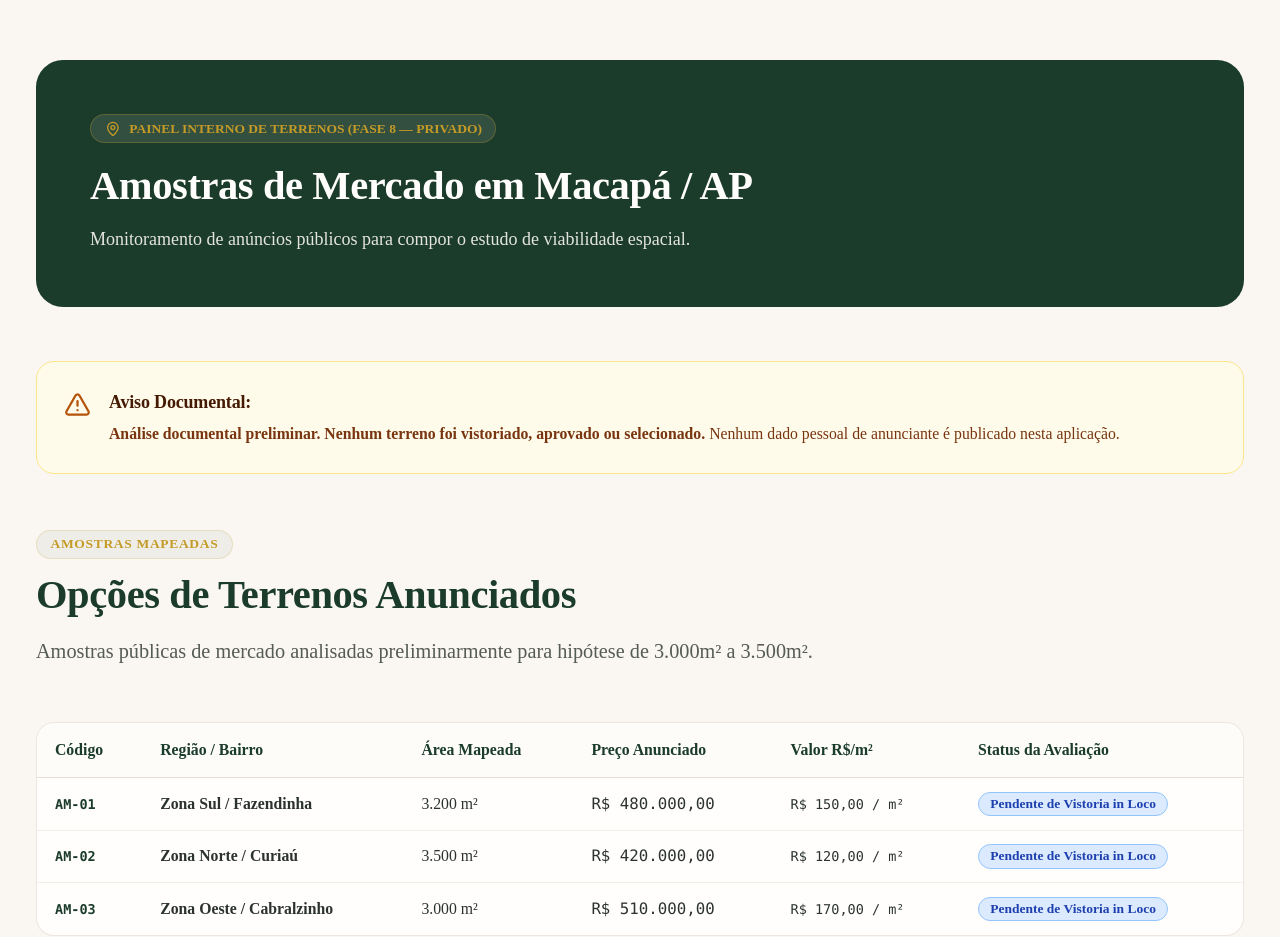
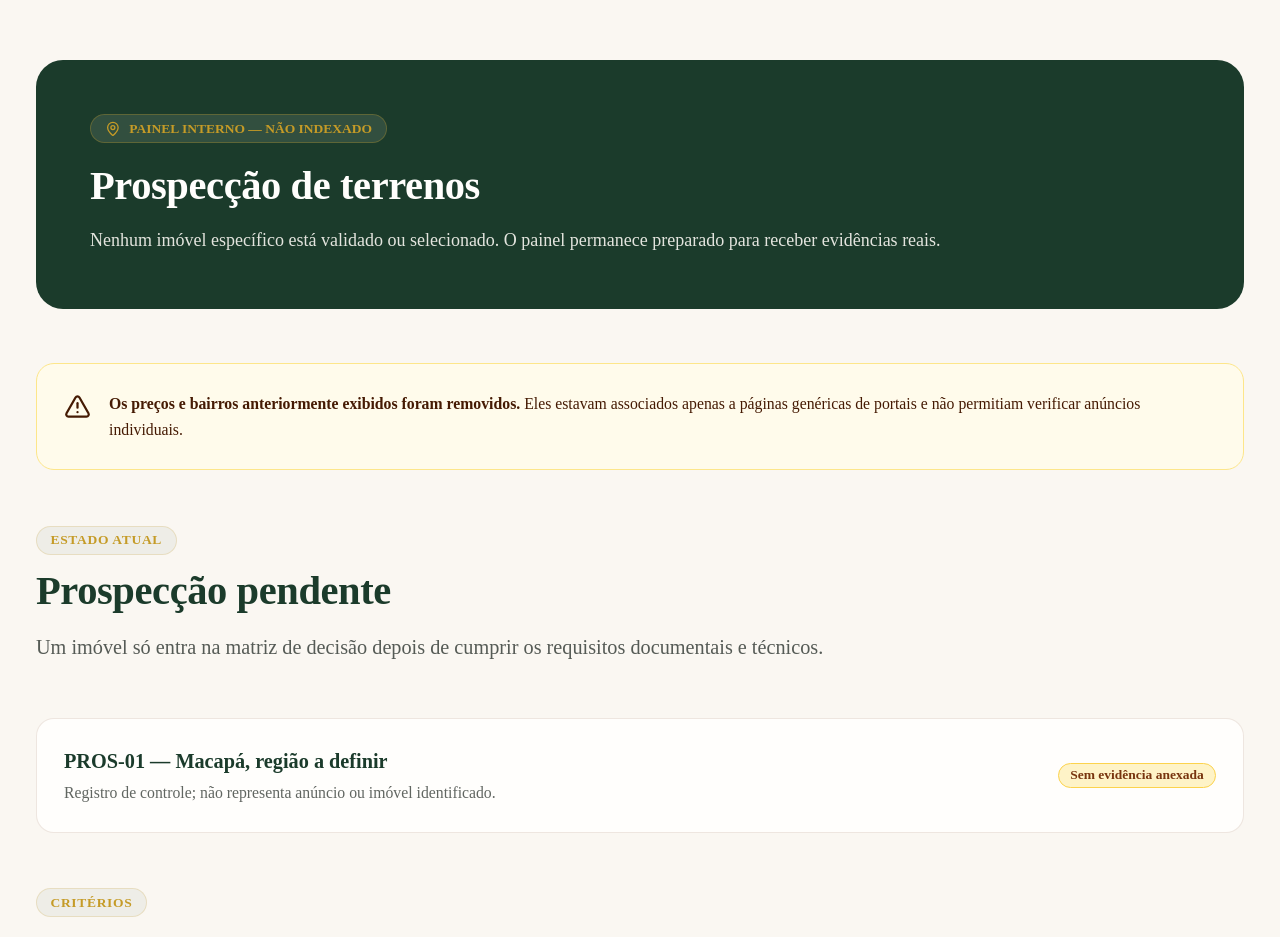
Before and after one commit to ediestudioficial-bot/INSTITUTO-VIDA-PLENA, a Next.js app: page /planejamento/terrenos in a window 1280 px wide. Shown: the part 140-1077 px from the top of the page. Built offline with nearby package versions, Linux system fonts and the light colour scheme.

Commit message:
Corrige painel interno de terrenos

```diff
--- a/src/app/planejamento/terrenos/page.tsx
+++ b/src/app/planejamento/terrenos/page.tsx
@@ -1,116 +1,62 @@
-import React from "react";
 import { Metadata } from "next";
+import { AlertTriangle, ClipboardCheck, MapPin } from "lucide-react";
 import { SectionHeading } from "@/components/SectionHeading";
 import { StatusTag } from "@/components/StatusTag";
-import { MapPin, Info, AlertTriangle, Building2, CheckCircle2 } from "lucide-react";
 
 export const metadata: Metadata = {
   title: "Painel de Prospecção de Terrenos | Privado",
-  description: "Acompanhamento interno de amostras de mercado de terrenos em Macapá/AP.",
-  robots: {
-    index: false,
-    follow: false,
-  },
+  description: "Controle interno da prospecção de terrenos para o Instituto Vida Plena.",
+  robots: { index: false, follow: false },
 };
 
+const requisitos = [
+  "URL específica ou documento do corretor, com data e captura preservada",
+  "área, preço e localização verificáveis",
+  "matrícula e certidão de ônus atualizadas",
+  "consulta de zoneamento e uso do solo",
+  "análise de drenagem, acesso, infraestrutura e restrições ambientais",
+  "vistoria assinada por profissional habilitado",
+];
+
 export default function TerrenosPage() {
-  const amostras = [
-    {
-      id: "AM-01",
-      bairro: "Zona Sul / Fazendinha",
-      area: "3.200 m²",
-      preco: "R$ 480.000,00",
-      precoM2: "R$ 150,00 / m²",
-      fonte: "Anúncio Público Comercial",
-      status: "Pendente de Vistoria in Loco",
-      risco: "Baixo a Moderado",
-    },
-    {
-      id: "AM-02",
-      bairro: "Zona Norte / Curiaú",
-      area: "3.500 m²",
-      preco: "R$ 420.000,00",
-      precoM2: "R$ 120,00 / m²",
-      fonte: "Anúncio Público Comercial",
-      status: "Pendente de Vistoria in Loco",
-      risco: "Exige Análise Ambiental",
-    },
-    {
-      id: "AM-03",
-      bairro: "Zona Oeste / Cabralzinho",
-      area: "3.000 m²",
-      preco: "R$ 510.000,00",
-      precoM2: "R$ 170,00 / m²",
-      fonte: "Anúncio Público Comercial",
-      status: "Pendente de Vistoria in Loco",
-      risco: "Baixo",
-    },
-  ];
-
   return (
     <div className="py-16 space-y-12 max-w-7xl mx-auto px-4 sm:px-6 lg:px-8">
-      {/* Banner Principal */}
       <div className="bg-brand-deep text-brand-cream rounded-3xl p-8 md:p-12 space-y-4">
         <div className="inline-flex items-center gap-2 px-3 py-1 text-xs font-bold text-brand-gold uppercase bg-brand-cream/10 rounded-full border border-brand-gold/30">
-          <MapPin className="w-3.5 h-3.5 text-brand-gold" />
-          <span>Painel Interno de Terrenos (Fase 8 — Privado)</span>
+          <MapPin className="w-3.5 h-3.5" />
+          <span>Painel interno — não indexado</span>
         </div>
-        <h1 className="text-3xl md:text-4xl font-serif font-bold text-brand-warmWhite">
-          Amostras de Mercado em Macapá / AP
-        </h1>
-        <p className="text-sm md:text-base text-brand-cream/90 font-light max-w-3xl leading-relaxed">
-          Monitoramento de anúncios públicos para compor o estudo de viabilidade espacial.
-        </p>
+        <h1 className="text-3xl md:text-4xl font-serif font-bold text-brand-warmWhite">Prospecção de terrenos</h1>
+        <p className="text-brand-cream/90 max-w-3xl">Nenhum imóvel específico está validado ou selecionado. O painel permanece preparado para receber evidências reais.</p>
       </div>
 
-      {/* Aviso Regulatório Importante */}
-      <div className="p-6 rounded-2xl bg-amber-50 border border-amber-200 text-amber-900 flex items-start gap-4">
-        <AlertTriangle className="w-6 h-6 text-amber-700 shrink-0 mt-0.5" />
-        <div className="space-y-1 text-sm leading-relaxed">
-          <h3 className="font-serif font-bold text-base text-amber-950">Aviso Documental:</h3>
-          <p>
-            <strong>Análise documental preliminar. Nenhum terreno foi vistoriado, aprovado ou selecionado.</strong> Nenhum dado pessoal de anunciante é publicado nesta aplicação.
-          </p>
-        </div>
+      <div className="p-6 rounded-2xl bg-amber-50 border border-amber-200 text-amber-950 flex items-start gap-4">
+        <AlertTriangle className="w-6 h-6 shrink-0 mt-0.5" />
+        <p className="text-sm leading-relaxed"><strong>Os preços e bairros anteriormente exibidos foram removidos.</strong> Eles estavam associados apenas a páginas genéricas de portais e não permitiam verificar anúncios individuais.</p>
       </div>
 
-      {/* Tabela de Amostras */}
-      <div className="space-y-4">
-        <SectionHeading
-          badge="Amostras Mapeadas"
-          title="Opções de Terrenos Anunciados"
-          description="Amostras públicas de mercado analisadas preliminarmente para hipótese de 3.000m² a 3.500m²."
-        />
+      <section className="space-y-6">
+        <SectionHeading badge="Estado atual" title="Prospecção pendente" description="Um imóvel só entra na matriz de decisão depois de cumprir os requisitos documentais e técnicos." />
+        <div className="rounded-2xl border border-brand-wood/15 bg-brand-warmWhite p-6 flex items-center justify-between gap-4 flex-wrap">
+          <div>
+            <p className="font-serif font-bold text-brand-deep text-lg">PROS-01 — Macapá, região a definir</p>
+            <p className="text-sm text-brand-charcoal/75 mt-1">Registro de controle; não representa anúncio ou imóvel identificado.</p>
+          </div>
+          <StatusTag status="pendente" label="Sem evidência anexada" />
+        </div>
+      </section>
 
-        <div className="overflow-x-auto bg-brand-warmWhite rounded-2xl border border-brand-wood/15">
-          <table className="w-full text-left text-sm border-collapse">
-            <thead>
-              <tr className="border-b border-brand-wood/20 text-brand-deep font-serif font-bold bg-brand-cream/40">
-                <th className="py-3.5 px-4">Código</th>
-                <th className="py-3.5 px-4">Região / Bairro</th>
-                <th className="py-3.5 px-4">Área Mapeada</th>
-                <th className="py-3.5 px-4">Preço Anunciado</th>
-                <th className="py-3.5 px-4">Valor R$/m²</th>
-                <th className="py-3.5 px-4">Status da Avaliação</th>
-              </tr>
-            </thead>
-            <tbody className="divide-y divide-brand-wood/10 text-brand-charcoal">
-              {amostras.map((item) => (
-                <tr key={item.id} className="hover:bg-brand-cream/20">
-                  <td className="py-3 px-4 font-mono text-xs text-brand-deep font-bold">{item.id}</td>
-                  <td className="py-3 px-4 font-semibold">{item.bairro}</td>
-                  <td className="py-3 px-4">{item.area}</td>
-                  <td className="py-3 px-4 font-mono">{item.preco}</td>
-                  <td className="py-3 px-4 font-mono text-xs">{item.precoM2}</td>
-                  <td className="py-3 px-4">
-                    <StatusTag status="estudo" label={item.status} />
-                  </td>
-                </tr>
-              ))}
-            </tbody>
-          </table>
+      <section className="space-y-6">
+        <SectionHeading badge="Critérios" title="Evidências mínimas" description="Itens necessários antes de comparar preço, risco ou adequação." />
+        <div className="grid md:grid-cols-2 gap-4">
+          {requisitos.map((item) => (
+            <div key={item} className="p-5 rounded-2xl border border-brand-wood/15 bg-brand-cream/30 flex gap-3">
+              <ClipboardCheck className="w-5 h-5 text-brand-sage shrink-0" />
+              <p className="text-sm text-brand-charcoal">{item}</p>
+            </div>
+          ))}
         </div>
-      </div>
+      </section>
     </div>
   );
 }
```
